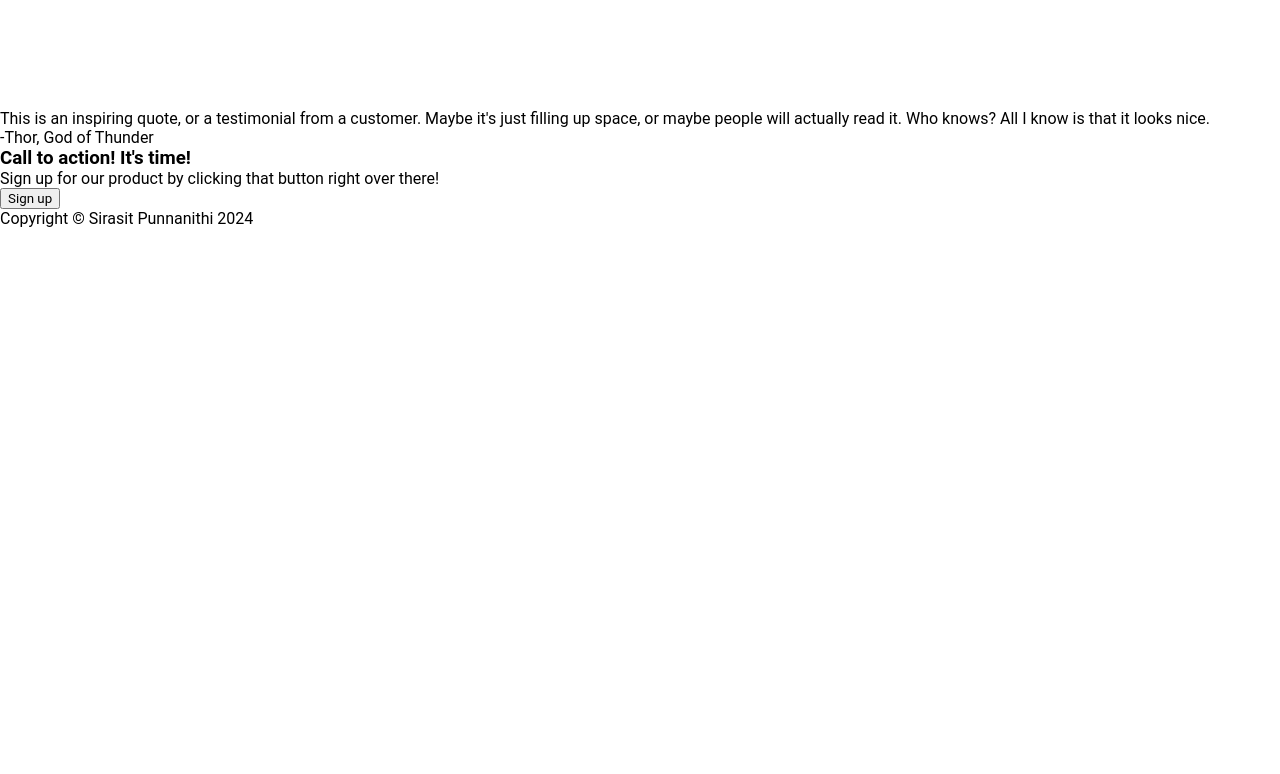
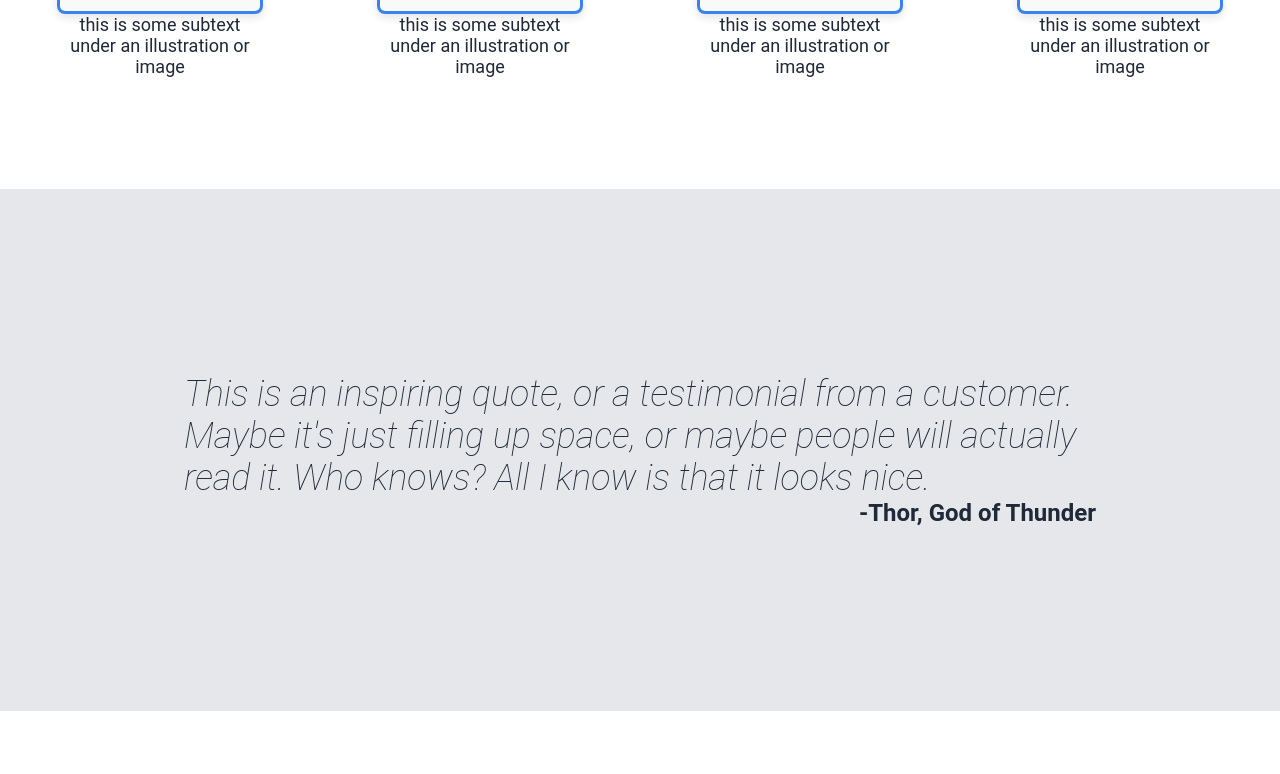
Before and after one commit to spunnanithi/odin-landing-page, a plain HTML site: page index.html in a window 1280 px wide. Shown: the part 886-1660 px from the top of the page. Before the commit the page ends 1114 px from the top, so only its background shows below. Drawn offline with Linux system fonts and the light colour scheme.

Commit message:
completed css for quote, call to action, and footer sections

```diff
--- a/index.html
+++ b/index.html
@@ -32,7 +32,7 @@
 				</div>
 				<div class="hero-right">
 					<img
-						src="https://placehold.co/500x300?text=Placeholder+image&font=roboto?"
+						src="https://placehold.co/600x300?text=Placeholder+image&font=roboto?"
 						alt="Placeholder image" />
 				</div>
 			</section>
@@ -67,25 +67,25 @@
 				</div>
 			</section>
 
-			<section class="quote">
-				<p>
+			<section class="quote-container">
+				<p class="quote">
 					This is an inspiring quote, or a testimonial from a customer. Maybe
 					it's just filling up space, or maybe people will actually read it. Who
 					knows? All I know is that it looks nice.
 				</p>
-				<p>-Thor, God of Thunder</p>
+				<p class="quote-author">-Thor, God of Thunder</p>
 			</section>
 
-			<section class="call-to-action">
-				<div class="call-to-action-card">
-					<div class="call-to-action-left">
-						<h3>Call to action! It's time!</h3>
-						<p>
+			<section class="cta-container">
+				<div class="cta-card">
+					<div class="cta-card-left">
+						<h3 class="cta-card-title">Call to action! It's time!</h3>
+						<p class="cta-card-subtext">
 							Sign up for our product by clicking that button right over there!
 						</p>
 					</div>
-					<div class="call-to-action-right">
-						<button>Sign up</button>
+					<div class="cta-card-right">
+						<button class="cta-card-button">Sign up</button>
 					</div>
 				</div>
 			</section>
--- a/styles.css
+++ b/styles.css
@@ -48,9 +48,9 @@ li a {
 	display: flex;
 	justify-content: space-around;
 	align-items: center;
-	gap: 32px;
+	gap: 80px;
 
-	padding: 40px;
+	padding: 80px 40px;
 }
 
 .hero-left {
@@ -135,3 +135,80 @@ li a {
 }
 
 /* Quote */
+.quote-container {
+	background-color: #e5e7eb;
+
+	padding: 184px;
+}
+
+.quote {
+	color: #1f2937;
+	font-size: 36px;
+	font-style: oblique 80deg;
+	font-weight: 100;
+}
+
+.quote-author {
+	color: #1f2937;
+	font-size: 24px;
+	font-weight: 700;
+
+	text-align: end;
+}
+
+/* Call To Action */
+.cta-container {
+	display: flex;
+	justify-content: center;
+	align-items: center;
+
+	padding: 80px;
+}
+
+.cta-card {
+	background-color: #3882f6;
+	border-radius: 8px;
+	border: none;
+	box-shadow: 0px 4px 8px rgba(0, 0, 0, 0.1);
+
+	width: 800px;
+	height: 150px;
+
+	display: flex;
+	justify-content: space-around;
+	align-items: center;
+	gap: 16px;
+}
+
+.cta-card-title {
+	color: #f9faf8;
+	font-weight: 700;
+}
+
+.cta-card-subtext {
+	color: #f9faf8;
+	font-weight: 100;
+}
+
+.cta-card-button {
+	color: #f9faf8;
+	background-color: #3882f6;
+	border: 1px solid #f9faf8;
+	border-radius: 8px;
+	font-size: 16px;
+	font-weight: 700;
+	padding: 8px 16px;
+}
+
+/* Footer */
+.footer {
+	background-color: #1f2937;
+	display: flex;
+	justify-content: center;
+	align-items: center;
+
+	padding: 32px;
+
+	color: #e5e7eb;
+	font-weight: 300;
+}
```
